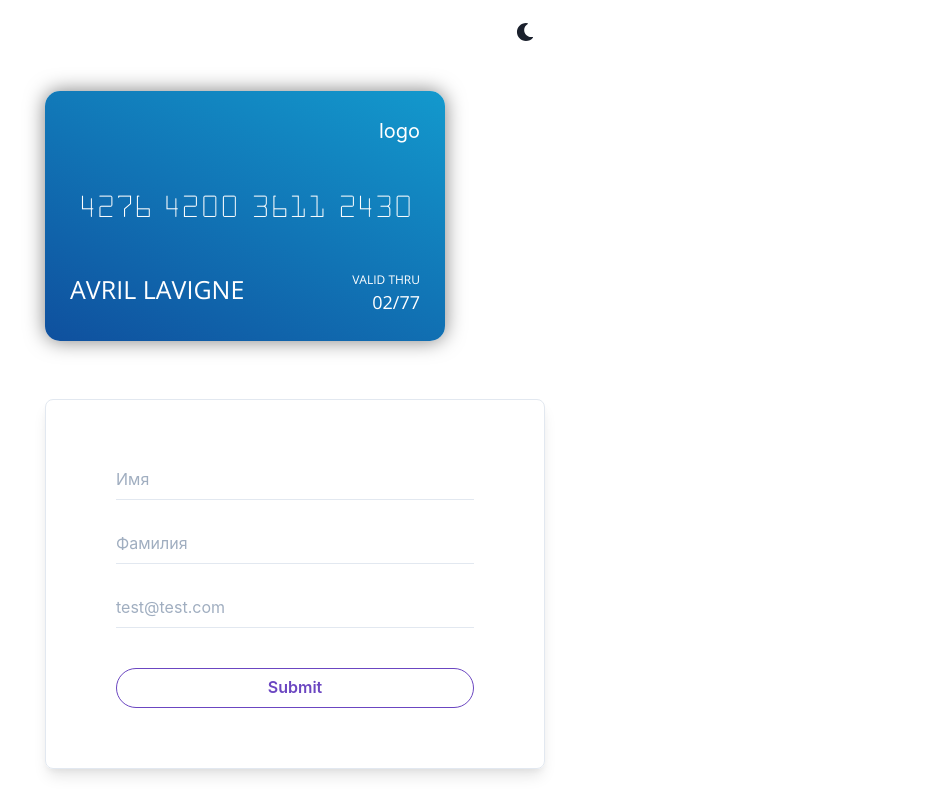
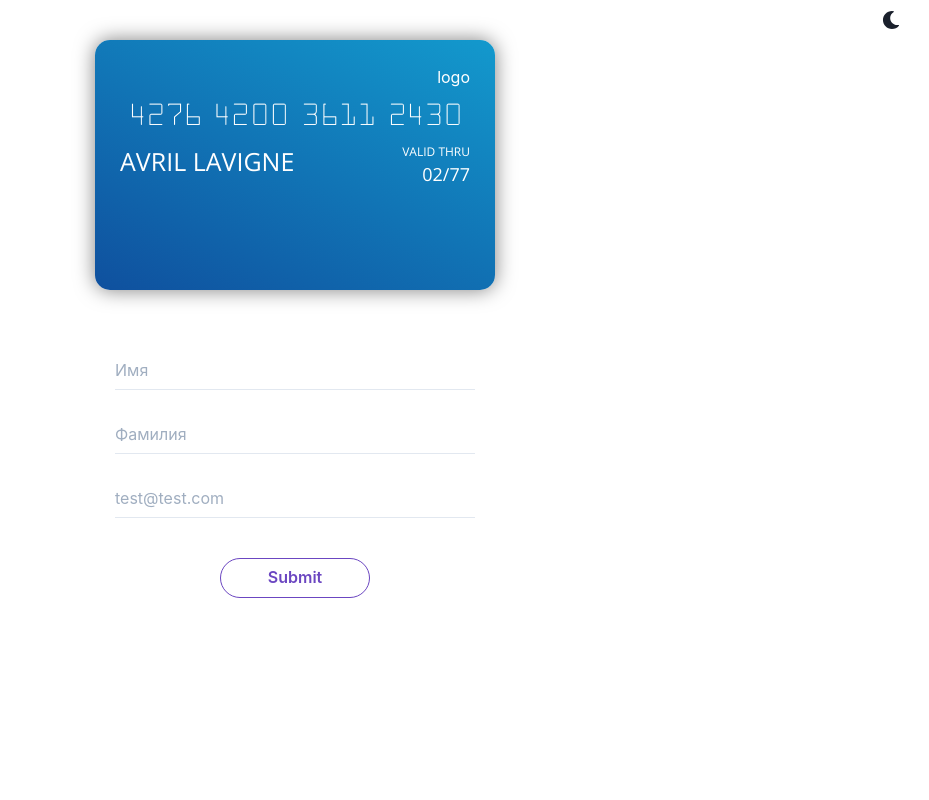
Before and after one commit to xblurx/react-credit-card, a React (Create React App) app: page / in a window 1280 px wide. Shown: the whole page, without its empty margins (345-1274 px from the left). Built offline with nearby package versions, Linux system fonts and the light colour scheme.

Commit message:
update layout

```diff
--- a/src/App.tsx
+++ b/src/App.tsx
@@ -6,10 +6,10 @@ import './App.css';
 
 export const App = () => (
     <ChakraProvider>
-        <Flex width="full" align="center" justifyContent="center">
-            <Box textAlign="center" fontSize="xl">
-                <Grid minH="100vh" p={3}>
+        <Box textAlign="right" mr={6}>
             <ColorModeSwitcher justifySelf="flex-end" />
+        </Box>
+        <Flex width="full" direction='column' align="center" justifyContent="center">
             <CardDisplay
                 logo="logo"
                 number={'4276 4200 3611 2430'}
@@ -17,8 +17,6 @@ export const App = () => (
                 name="AVRIL LAVIGNE"
             />
             <CardForm />
-                </Grid>
-            </Box>
         </Flex>
     </ChakraProvider>
 );
--- a/src/components/CardForm.tsx
+++ b/src/components/CardForm.tsx
@@ -31,15 +31,7 @@ export const CardForm = () => {
     };
 
     return (
-        <Flex width="full" align="center" justifyContent="center">
-            <Box
-                padding="20px 70px 20px"
-                width="500px"
-                maxWidth="700px"
-                borderWidth={1}
-                borderRadius={8}
-                boxShadow="lg"
-            >
+        <Box padding="20px 70px 20px" width="500px" maxWidth="700px">
             <Box my={10} textAlign="left">
                 <form onSubmit={handleSubmit(onSubmit)}>
                     <FormControl isInvalid={errors.name}>
@@ -80,20 +72,21 @@ export const CardForm = () => {
                             {errors.email && errors.email.message}
                         </FormErrorMessage>
                     </FormControl>
-
+                    <Flex align="center" justifyContent='center'>
                         <Button
                             colorScheme="purple"
                             variant="outline"
                             type="submit"
                             borderRadius="50px"
-                            isFullWidth={true}
+                            width="150px"
+                            // isFullWidth={true}
                             mt={10}
                         >
                             Submit
                         </Button>
+                    </Flex>
                 </form>
             </Box>
         </Box>
-        </Flex>
     );
 };
--- a/src/styled/CreditCardSC.tsx
+++ b/src/styled/CreditCardSC.tsx
@@ -1,9 +1,9 @@
 import styled from 'styled-components';
 
 export const CardWrapper = styled.div`
-    display: flex;
-    flex-direction: column;
-    justify-content: space-between;
+    // display: flex;
+    // flex-direction: column;
+    // justify-content: space-between;
     width: 400px;
     height: 250px;
     padding: 25px;
```
Lines whose indentation alone changed are shown as unchanged.
